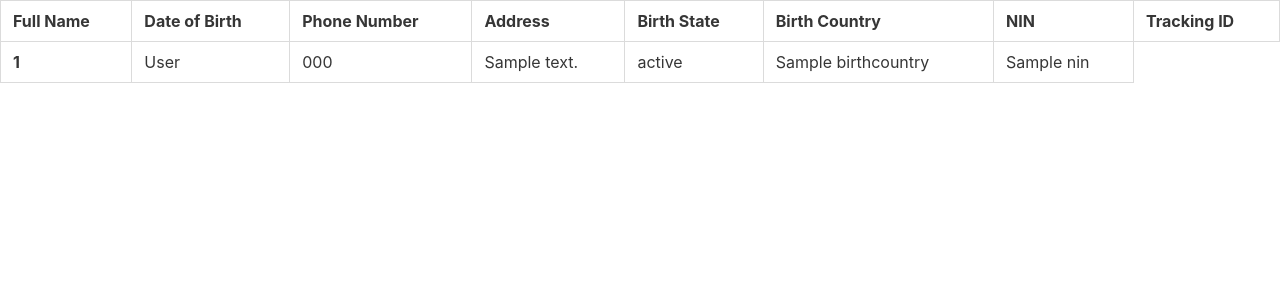
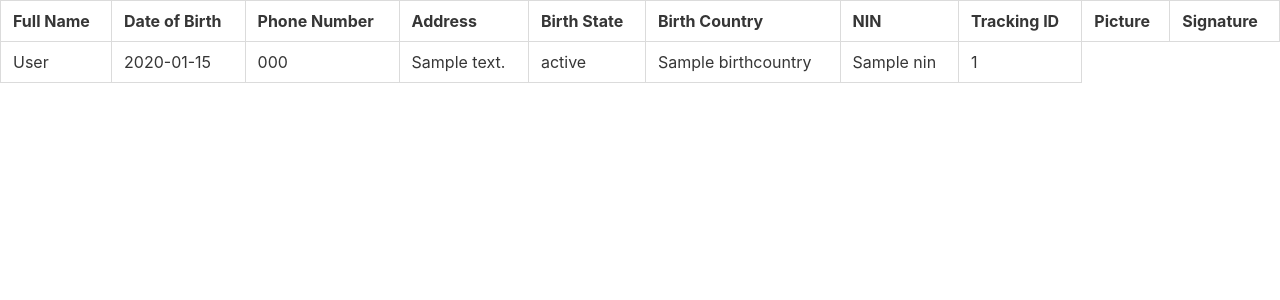
Before and after one commit to rolltechNG/vclient, a Django app: template frontend/templates/ninsuccess.html in a window 1280 px wide. Shown: the top 300 px of the page. Run offline with Django 3.2, Linux system fonts and the light colour scheme; the template is opened without the code that fills it: most values are stand-ins (such as "Sample title", 1, 10 or a date in 2020).

Commit message:
feature: add new table headers and rows

```diff
--- a/frontend/templates/ninsuccess.html
+++ b/frontend/templates/ninsuccess.html
@@ -20,19 +20,21 @@
         <th>Birth Country</th>
         <th>NIN</th>
         <th>Tracking ID</th>
-        {#        <th>Tracking ID</th>#}
+        <th>Picture</th>
+        <th>Signature</th>
     </tr>
     </thead>
     <tbody>
     {% for val in resp %}
         <tr>
-            <th>{{ val.id }}</th>
             <td>{{ val.surname }}</td>
+            <td>{{ val.birthdate }}</td>
             <td>{{ val.telephone }}</td>
             <td>{{ val.residence_address.address_line1 }}</td>
             <td>{{ val.birthstate }}</td>
             <td>{{ val.birthcountry }}</td>
             <td>{{ val.nin }}</td>
+            <td>{{ val.tracking_id }}</td>
         </tr>
     {% endfor %}
 
```
